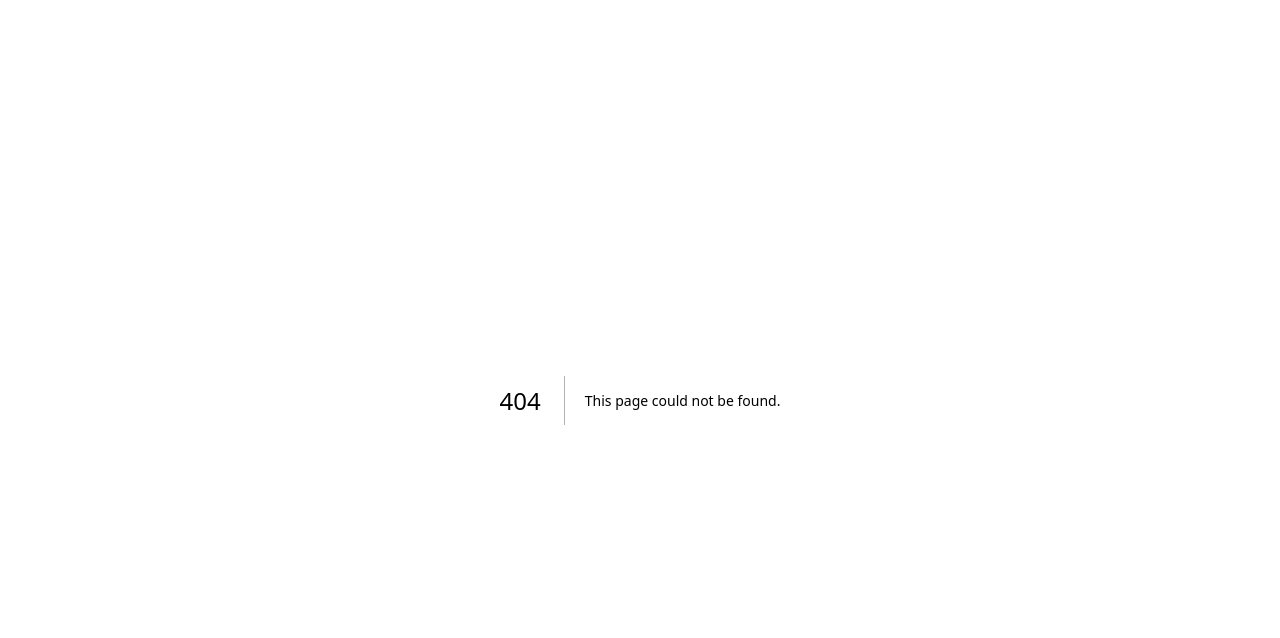
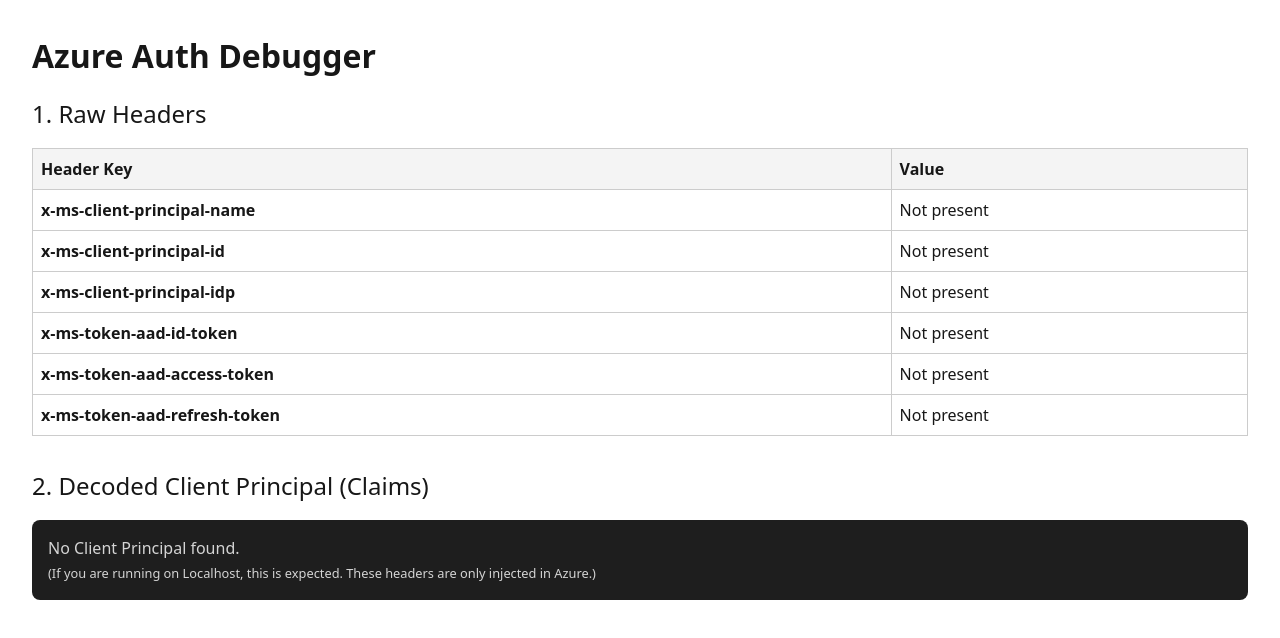
Before and after one commit to samuelbohl/guess-the-number, a Next.js app in the folder game-player/: page /auth-debug in a window 1280 px wide. Before the commit this address had no page. Shown: the top 638 px of the page. Built offline with nearby package versions, Linux system fonts and the light colour scheme.

Commit message:
add auth debug page

```diff
--- /dev/null
+++ b/game-player/app/auth-debug/page.tsx
@@ -0,0 +1,86 @@
+import { headers } from 'next/headers';
+
+export default async function AuthDebugPage() {
+  // 1. Get the headers object
+  const headerList = await headers();
+
+  // 2. Define the keys we want to look for
+  const authHeaders = [
+    'x-ms-client-principal-name', // User email/ID
+    'x-ms-client-principal-id',   // Unique User ID
+    'x-ms-client-principal-idp',  // Identity Provider (e.g., aad, google)
+    'x-ms-token-aad-id-token',    // JWT Token (Entra ID)
+    'x-ms-token-aad-access-token',
+    'x-ms-token-aad-refresh-token',
+  ];
+
+  // 3. Extract simple header values
+  const headerValues = authHeaders.map((key) => ({
+    key,
+    value: headerList.get(key) || 'Not present',
+  }));
+
+  // 4. Decode the detailed Principal Object (Base64)
+  // This contains the "claims" (roles, groups, detailed names)
+  const principalEncoded = headerList.get('x-ms-client-principal');
+  let principalDecoded = null;
+
+  if (principalEncoded) {
+    try {
+      const buffer = Buffer.from(principalEncoded, 'base64');
+      principalDecoded = JSON.parse(buffer.toString('utf-8'));
+    } catch (e) {
+      console.error('Failed to decode principal', e);
+    }
+  }
+
+  return (
+    <div style={{ padding: '2rem', fontFamily: 'system-ui, sans-serif' }}>
+      <h1 style={{ fontSize: '2rem', fontWeight: 'bold', marginBottom: '1rem' }}>
+        Azure Auth Debugger
+      </h1>
+
+      <section style={{ marginBottom: '2rem' }}>
+        <h2 style={{ fontSize: '1.5rem', marginBottom: '1rem' }}>1. Raw Headers</h2>
+        <table style={{ width: '100%', borderCollapse: 'collapse', border: '1px solid #ccc' }}>
+          <thead>
+            <tr style={{ background: '#f4f4f4', textAlign: 'left' }}>
+              <th style={{ padding: '8px', border: '1px solid #ccc' }}>Header Key</th>
+              <th style={{ padding: '8px', border: '1px solid #ccc' }}>Value</th>
+            </tr>
+          </thead>
+          <tbody>
+            {headerValues.map((item) => (
+              <tr key={item.key}>
+                <td style={{ padding: '8px', border: '1px solid #ccc', fontWeight: 'bold' }}>
+                  {item.key}
+                </td>
+                <td style={{ padding: '8px', border: '1px solid #ccc', wordBreak: 'break-all' }}>
+                  {item.value.length > 100
+                    ? `${item.value.substring(0, 100)}... (truncated)`
+                    : item.value}
+                </td>
+              </tr>
+            ))}
+          </tbody>
+        </table>
+      </section>
+
+      <section>
+        <h2 style={{ fontSize: '1.5rem', marginBottom: '1rem' }}>2. Decoded Client Principal (Claims)</h2>
+        <div style={{ background: '#1e1e1e', color: '#d4d4d4', padding: '1rem', borderRadius: '8px', overflowX: 'auto' }}>
+          {principalDecoded ? (
+            <pre>{JSON.stringify(principalDecoded, null, 2)}</pre>
+          ) : (
+            <p>
+              No Client Principal found. <br />
+              <small>
+                (If you are running on Localhost, this is expected. These headers are only injected in Azure.)
+              </small>
+            </p>
+          )}
+        </div>
+      </section>
+    </div>
+  );
+}
```
